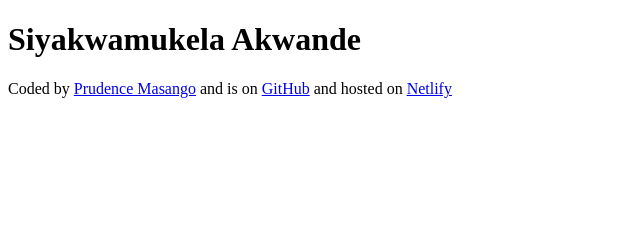
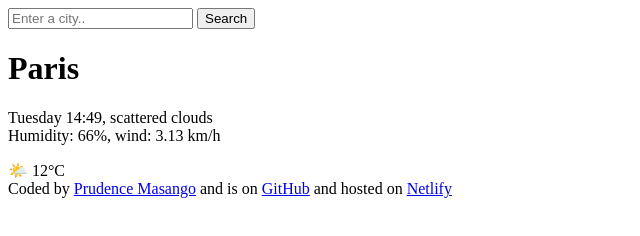
Before and after one commit to PrudenceMasango/PruDev, a plain HTML site: page index.html in a window 1280 px wide. Shown: the whole page, without its empty margins (0-640 px from the left). Drawn offline with Linux system fonts and the light colour scheme.

Commit message:
Added HTML to the project

```diff
--- a/index.html
+++ b/index.html
@@ -6,9 +6,23 @@
     <meta name="viewport" content="width=device-width, initial-scale=1.0">
     <title>Ezezulu</title>
 </head>
-
 <body>
-    <h1>Siyakwamukela Akwande</h1>
+    <header>
+        <form>
+            <input type="search" placeholder="Enter a city.." required/>
+            <input type="submit" value="Search" />
+        </form>
+    </header>
+    <main>
+        <div>
+        <h1>Paris</h1>
+        <p>Tuesday 14:49, scattered clouds
+            <br />
+            Humidity: 66%, wind: 3.13 km/h
+        </p>
+        </div>
+        <div>🌤️ 12°C</div>
+    </main>
     <footer>Coded by
         <a href="https://github.com/PrudenceMasango" target="_blank">Prudence Masango</a> and is on <a
             href="https://github.com/PrudenceMasango/PruDev" target="_blank">GitHub</a> and hosted on <a
```
